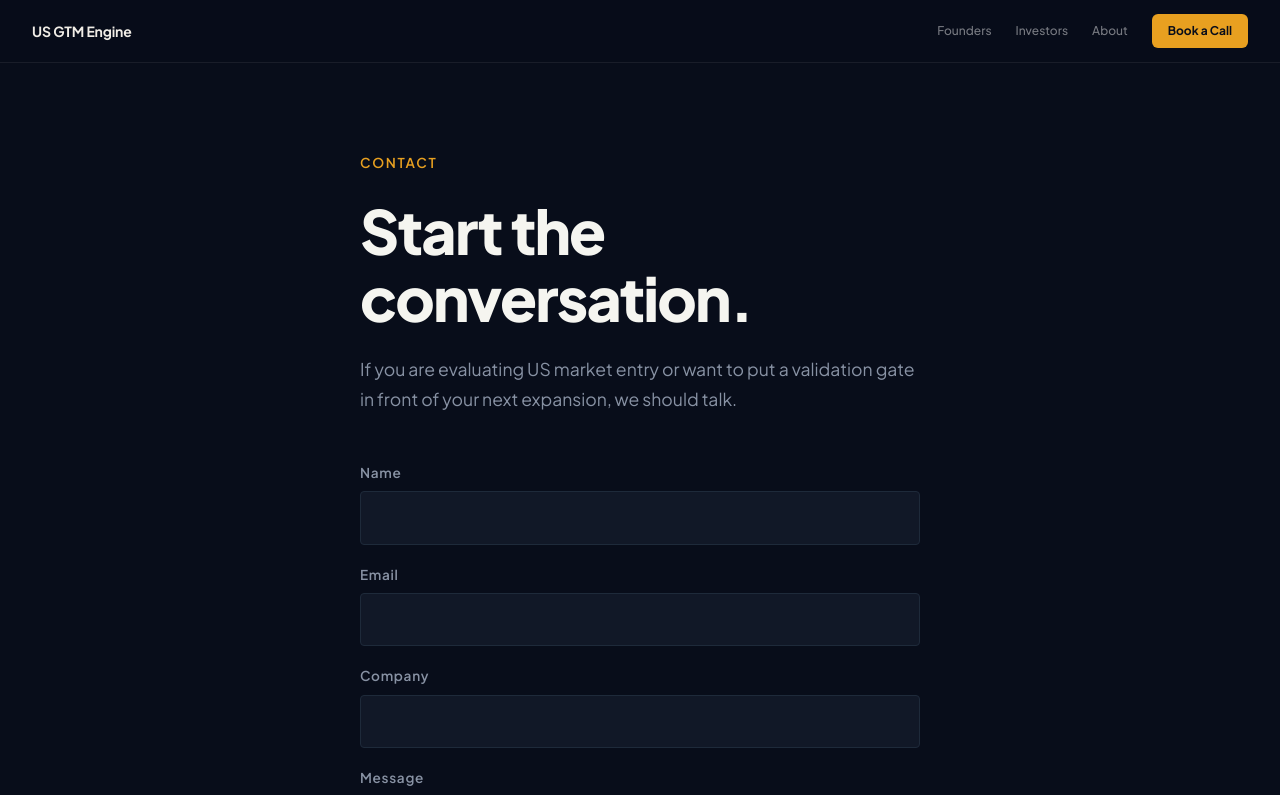
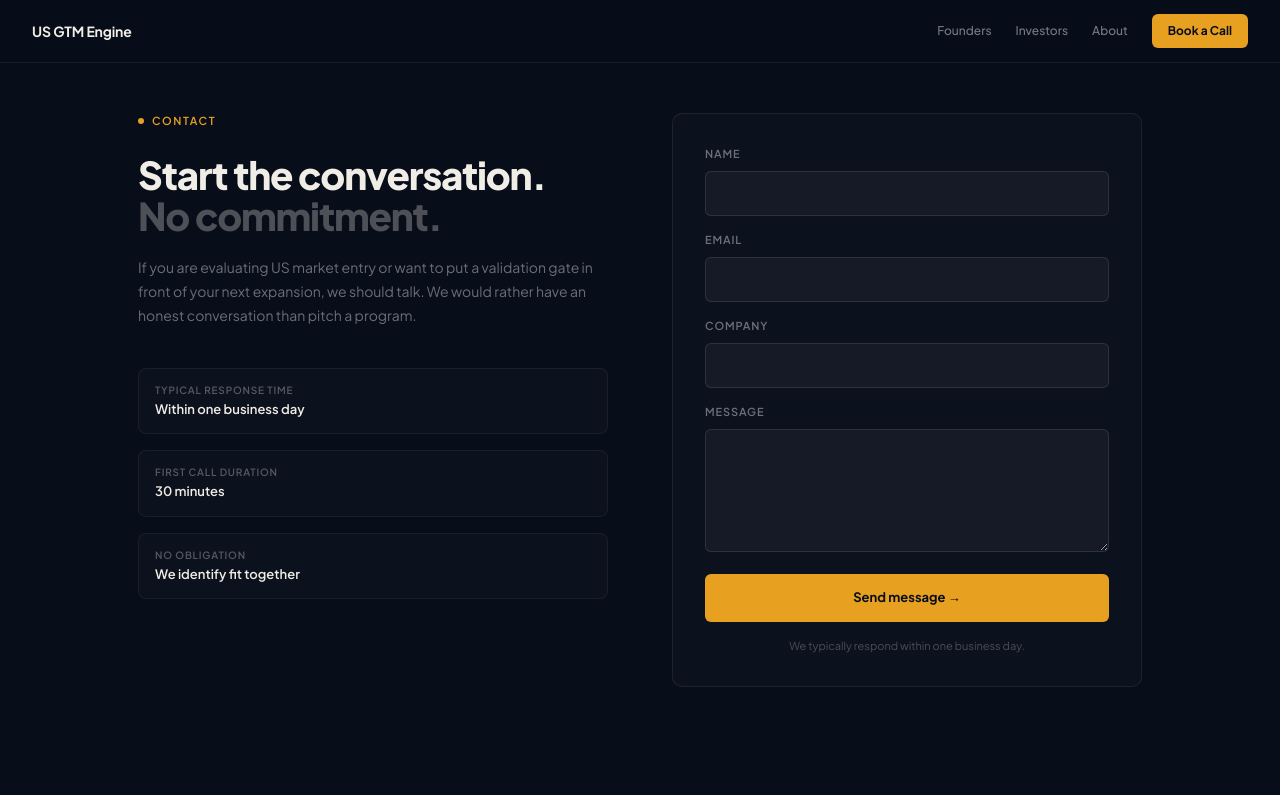
Before and after one commit to meetjohnsong/us-gtm-engine-v2, a Next.js app: page /contact in a window 1280 px wide. Shown: the top 795 px of the page. Built offline with nearby package versions, Linux system fonts and the light colour scheme.

Commit message:
Premium redesign — about and contact pages complete

```diff
--- a/app/about/page.tsx
+++ b/app/about/page.tsx
@@ -1,3 +1,4 @@
+'use client'
 export default function AboutPage() {
   const principles = [
     { title: 'Validate before you scale', text: 'Successful market entry begins with evidence, not assumptions.' },
@@ -7,92 +8,115 @@ export default function AboutPage() {
   ]
 
   const stats = [
-    { value: '25+', label: 'Years Experience', text: 'Enterprise GTM leadership' },
-    { value: '100+', label: 'Global Team', text: 'Research and execution infrastructure' },
-    { value: '3', label: 'Integrated Capabilities', text: 'Strategy • Intelligence • Execution' },
-    { value: '90–120', label: 'Day Sprint', text: 'Structured validation and launch' },
+    { value: '25+', label: 'Years experience' },
+    { value: '100+', label: 'Global team' },
+    { value: '3', label: 'Integrated capabilities' },
+    { value: '90', label: 'Day sprint' },
   ]
 
   const founders = [
-    { name: 'John Song', capability: 'GTM Strategy & Market Architecture', credential: 'Technology entrepreneur with 25+ years building B2B technology companies and leading enterprise go-to-market initiatives across software, data platforms, and AI-driven ventures.', image: 'https://www.usgtmengine.com/images/about/john_headshot_square.jpg', linkedin: 'https://linkedin.com/in/johnsong' },
-    { name: 'Bo Wandell', capability: 'US Market Entry & Execution', credential: 'Founder of LaunchAmerica and long-time advisor to international technology companies establishing operations and enterprise sales traction in the United States.', image: 'https://www.usgtmengine.com/images/about/bo_headshot_square.jpg', linkedin: 'https://linkedin.com/in/bo-wandell' },
-    { name: 'Milind Prabhudesai', capability: 'Market Intelligence & Data Platforms', credential: 'Co-founder of BizKonnect and leader in AI-driven market intelligence and account intelligence platforms used by global enterprise sales organizations.', image: 'https://www.usgtmengine.com/images/about/milind_headshot_square.jpg', linkedin: 'https://linkedin.com/in/milind-prabhudesai-2953181' },
-    { name: 'Partap Roy', capability: 'Global Research & Intelligence Operations', credential: 'Co-founder of BizKonnect and architect of global research and intelligence operations supporting enterprise go-to-market initiatives.', image: 'https://www.usgtmengine.com/images/about/partap_headshot_square.jpg', linkedin: 'https://linkedin.com/in/partap-roy-6a727b8' },
+    { name: 'John Song', capability: 'GTM Strategy & Market Architecture', credential: 'Technology entrepreneur with 25+ years building B2B technology companies and leading enterprise go-to-market initiatives across software, data platforms, and AI-driven ventures.', image: 'https://www.usgtmengine.com/images/about/john_headshot_square.jpg', linkedin: 'https://linkedin.com/in/johnsong', initials: 'JS' },
+    { name: 'Bo Wandell', capability: 'US Market Entry & Execution', credential: 'Founder of LaunchAmerica and long-time advisor to international technology companies establishing operations and enterprise sales traction in the United States.', image: 'https://www.usgtmengine.com/images/about/bo_headshot_square.jpg', linkedin: 'https://linkedin.com/in/bo-wandell', initials: 'BW' },
+    { name: 'Milind Prabhudesai', capability: 'Market Intelligence & Data Platforms', credential: 'Co-founder of BizKonnect and leader in AI-driven market intelligence platforms used by global enterprise sales organizations.', image: 'https://www.usgtmengine.com/images/about/milind_headshot_square.jpg', linkedin: 'https://linkedin.com/in/milind-prabhudesai-2953181', initials: 'MP' },
+    { name: 'Partap Roy', capability: 'Global Research & Intelligence Operations', credential: 'Co-founder of BizKonnect and architect of global research and intelligence operations supporting enterprise go-to-market initiatives.', image: 'https://www.usgtmengine.com/images/about/partap_headshot_square.jpg', linkedin: 'https://linkedin.com/in/partap-roy-6a727b8', initials: 'PR' },
   ]
 
   return (
-    <main>
-      <section style={{padding:'6rem 2.5rem 4rem',maxWidth:'860px',margin:'0 auto'}}>
-        <p style={{color:'#e8a020',fontSize:'0.85rem',fontWeight:'600',letterSpacing:'0.12em',textTransform:'uppercase',marginBottom:'1.5rem'}}>About</p>
-        <h1 style={{fontSize:'clamp(2.2rem, 5vw, 3.8rem)',fontWeight:'800',color:'#f5f5f0',lineHeight:'1.1',letterSpacing:'-0.03em',marginBottom:'1.5rem'}}>The team behind the system.</h1>
-        <p style={{color:'#8892a4',fontSize:'1.1rem',lineHeight:'1.7'}}>US GTM Engine is the operating system for validating and launching B2B technology companies in the United States.</p>
+    <main style={{fontFamily:"'Plus Jakarta Sans', sans-serif",maxWidth:'1100px',margin:'0 auto'}}>
+
+      {/* Hero */}
+      <section style={{padding:'56px 48px 48px'}}>
+        <div style={{display:'flex',alignItems:'center',gap:'8px',marginBottom:'24px'}}>
+          <div style={{width:'6px',height:'6px',background:'#e8a020',borderRadius:'50%'}}></div>
+          <span style={{color:'#e8a020',fontSize:'11px',fontWeight:'600',letterSpacing:'0.14em',textTransform:'uppercase'}}>About</span>
+        </div>
+        <h1 style={{fontSize:'clamp(2rem,3vw,2.8rem)',fontWeight:'800',color:'#f0ede6',lineHeight:'1.08',letterSpacing:'-0.03em',marginBottom:'20px'}}>
+          The team behind the system.<br/>
+          <span style={{color:'rgba(240,237,230,0.3)'}}>Built by operators.</span>
+        </h1>
+        <p style={{color:'rgba(255,255,255,0.4)',fontSize:'14px',lineHeight:'1.7',maxWidth:'520px'}}>
+          US GTM Engine is the operating system for validating and launching B2B technology companies in the United States. We have sat in the seats our clients are sitting in. We have made the expensive mistakes. We built this because we believe there is a better way.
+        </p>
       </section>
 
-      <section style={{backgroundColor:'#111827',borderTop:'1px solid #1e2a3a',borderBottom:'1px solid #1e2a3a',padding:'5rem 2.5rem'}}>
-        <div style={{maxWidth:'860px',margin:'0 auto'}}>
-          <p style={{color:'#e8a020',fontSize:'0.85rem',fontWeight:'600',letterSpacing:'0.12em',textTransform:'uppercase',marginBottom:'1rem'}}>Principles</p>
-          <h2 style={{fontSize:'clamp(1.8rem, 4vw, 3rem)',fontWeight:'800',color:'#f5f5f0',lineHeight:'1.15',letterSpacing:'-0.03em',marginBottom:'1rem'}}>Our principles</h2>
-          <p style={{color:'#8892a4',fontSize:'1.1rem',lineHeight:'1.7',marginBottom:'3rem'}}>A disciplined operating model for producing signal before scaling cost.</p>
-          <div style={{display:'grid',gridTemplateColumns:'1fr 1fr',gap:'1rem'}}>
-            {principles.map((item) => (
-              <div key={item.title} style={{backgroundColor:'#0a0f1e',border:'1px solid #1e2a3a',borderRadius:'8px',padding:'1.5rem 2rem'}}>
-                <p style={{color:'#f5f5f0',fontWeight:'700',marginBottom:'0.5rem'}}>{item.title}</p>
-                <p style={{color:'#8892a4',fontSize:'0.95rem',lineHeight:'1.6'}}>{item.text}</p>
+      {/* Principles */}
+      <section style={{padding:'0 48px 48px'}}>
+        <div style={{display:'flex',alignItems:'center',gap:'12px',marginBottom:'24px'}}>
+          <div style={{flex:1,height:'1px',background:'rgba(255,255,255,0.07)'}}></div>
+          <span style={{color:'rgba(255,255,255,0.25)',fontSize:'10px',fontWeight:'600',letterSpacing:'0.14em',textTransform:'uppercase'}}>Our principles</span>
+          <div style={{flex:1,height:'1px',background:'rgba(255,255,255,0.07)'}}></div>
         </div>
-            ))}
-          </div>
-        </div>
-      </section>
-
-      <section style={{padding:'5rem 2.5rem',maxWidth:'860px',margin:'0 auto'}}>
-        <p style={{color:'#e8a020',fontSize:'0.85rem',fontWeight:'600',letterSpacing:'0.12em',textTransform:'uppercase',marginBottom:'1rem'}}>Scale</p>
-        <h2 style={{fontSize:'clamp(1.8rem, 4vw, 3rem)',fontWeight:'800',color:'#f5f5f0',lineHeight:'1.15',letterSpacing:'-0.03em',marginBottom:'3rem'}}>Institutional depth</h2>
-        <div style={{display:'grid',gridTemplateColumns:'1fr 1fr 1fr 1fr',gap:'1rem'}}>
-          {stats.map((stat) => (
-            <div key={stat.label} style={{backgroundColor:'#111827',border:'1px solid #1e2a3a',borderRadius:'8px',padding:'1.5rem'}}>
-              <p style={{color:'#e8a020',fontSize:'2.5rem',fontWeight:'800',letterSpacing:'-0.03em',marginBottom:'0.25rem'}}>{stat.value}</p>
-              <p style={{color:'#f5f5f0',fontWeight:'700',fontSize:'0.85rem',marginBottom:'0.5rem'}}>{stat.label}</p>
-              <p style={{color:'#8892a4',fontSize:'0.85rem',lineHeight:'1.5'}}>{stat.text}</p>
+        <div style={{display:'grid',gridTemplateColumns:'1fr 1fr',gap:'8px'}}>
+          {principles.map((item,i) => (
+            <div key={i} style={{backgroundColor:'rgba(255,255,255,0.02)',border:'1px solid rgba(255,255,255,0.05)',borderRadius:'8px',padding:'20px'}}>
+              <p style={{color:'#f0ede6',fontSize:'13px',fontWeight:'700',marginBottom:'6px'}}>{item.title}</p>
+              <p style={{color:'rgba(255,255,255,0.35)',fontSize:'12px',lineHeight:'1.6'}}>{item.text}</p>
             </div>
           ))}
         </div>
       </section>
 
-      <section style={{backgroundColor:'#111827',borderTop:'1px solid #1e2a3a',borderBottom:'1px solid #1e2a3a',padding:'5rem 2.5rem'}}>
-        <div style={{maxWidth:'1100px',margin:'0 auto'}}>
-          <p style={{color:'#e8a020',fontSize:'0.85rem',fontWeight:'600',letterSpacing:'0.12em',textTransform:'uppercase',marginBottom:'1rem'}}>Leadership</p>
-          <h2 style={{fontSize:'clamp(1.8rem, 4vw, 3rem)',fontWeight:'800',color:'#f5f5f0',lineHeight:'1.15',letterSpacing:'-0.03em',marginBottom:'1rem'}}>Founding partners</h2>
-          <p style={{color:'#8892a4',fontSize:'1.1rem',lineHeight:'1.7',marginBottom:'3rem'}}>Leadership across strategy, intelligence, and execution.</p>
-          <div style={{display:'grid',gridTemplateColumns:'1fr 1fr 1fr 1fr',gap:'1.5rem',marginBottom:'2rem'}}>
-            {founders.map((founder) => (
-              <a key={founder.name} href={founder.linkedin} target="_blank" rel="noreferrer" style={{display:'block',textDecoration:'none'}}>
-                <div style={{backgroundColor:'#0a0f1e',border:'1px solid #1e2a3a',borderRadius:'8px',overflow:'hidden'}}>
-                  <div style={{height:'240px',overflow:'hidden',backgroundColor:'#1e2a3a'}}>
-                    <img src={founder.image} alt={founder.name} style={{width:'100%',height:'100%',objectFit:'cover',objectPosition:'top'}} />
+      {/* Stats */}
+      <section style={{padding:'0 48px 48px'}}>
+        <div style={{display:'grid',gridTemplateColumns:'repeat(4,1fr)',gap:'1px',background:'rgba(255,255,255,0.06)',borderRadius:'10px',overflow:'hidden'}}>
+          {stats.map((stat,i) => (
+            <div key={i} style={{background:'#080d1a',padding:'24px 20px'}}>
+              <div style={{color:'#e8a020',fontSize:'26px',fontWeight:'800',letterSpacing:'-0.03em',marginBottom:'4px'}}>{stat.value}</div>
+              <div style={{color:'rgba(255,255,255,0.35)',fontSize:'12px',fontWeight:'500'}}>{stat.label}</div>
             </div>
-                  <div style={{padding:'1.5rem'}}>
-                    <p style={{color:'#8892a4',fontSize:'0.75rem',fontWeight:'600',letterSpacing:'0.1em',textTransform:'uppercase',marginBottom:'1rem',minHeight:'2.5rem'}}>{founder.capability}</p>
-                    <div style={{borderTop:'1px solid #1e2a3a',paddingTop:'1rem',marginBottom:'1rem'}} />
-                    <h3 style={{color:'#f5f5f0',fontSize:'1.1rem',fontWeight:'700',marginBottom:'0.75rem'}}>{founder.name}</h3>
-                    <p style={{color:'#8892a4',fontSize:'0.85rem',lineHeight:'1.6',marginBottom:'1rem'}}>{founder.credential}</p>
-                    <p style={{color:'#e8a020',fontSize:'0.85rem',fontWeight:'600'}}>View LinkedIn →</p>
+          ))}
+        </div>
+      </section>
+
+      {/* Founders */}
+      <section style={{padding:'0 48px 48px'}}>
+        <div style={{display:'flex',alignItems:'center',gap:'12px',marginBottom:'24px'}}>
+          <div style={{flex:1,height:'1px',background:'rgba(255,255,255,0.07)'}}></div>
+          <span style={{color:'rgba(255,255,255,0.25)',fontSize:'10px',fontWeight:'600',letterSpacing:'0.14em',textTransform:'uppercase'}}>Founding partners</span>
+          <div style={{flex:1,height:'1px',background:'rgba(255,255,255,0.07)'}}></div>
+        </div>
+
+        <div style={{display:'grid',gridTemplateColumns:'repeat(4,1fr)',gap:'12px',marginBottom:'12px'}}>
+          {founders.map((founder,i) => (
+            <a key={i} href={founder.linkedin} target="_blank" rel="noreferrer" style={{textDecoration:'none',display:'block'}}>
+              <div style={{backgroundColor:'rgba(255,255,255,0.02)',border:'1px solid rgba(255,255,255,0.07)',borderRadius:'10px',overflow:'hidden'}}>
+                <div style={{height:'200px',overflow:'hidden',backgroundColor:'rgba(255,255,255,0.04)',display:'flex',alignItems:'center',justifyContent:'center',position:'relative'}}>
+                  <img
+                    src={founder.image}
+                    alt={founder.name}
+                    style={{width:'100%',height:'100%',objectFit:'cover',objectPosition:'top'}}
+                    onError={(e) => {
+                      e.currentTarget.style.display='none'
+                    }}
+                  />
+                </div>
+                <div style={{padding:'16px'}}>
+                  <p style={{color:'rgba(255,255,255,0.3)',fontSize:'9px',fontWeight:'600',letterSpacing:'0.1em',textTransform:'uppercase',marginBottom:'10px',minHeight:'24px'}}>{founder.capability}</p>
+                  <div style={{height:'1px',background:'rgba(255,255,255,0.07)',marginBottom:'12px'}}></div>
+                  <p style={{color:'#f0ede6',fontSize:'14px',fontWeight:'700',marginBottom:'8px'}}>{founder.name}</p>
+                  <p style={{color:'rgba(255,255,255,0.35)',fontSize:'11px',lineHeight:'1.6',marginBottom:'12px'}}>{founder.credential}</p>
+                  <p style={{color:'#e8a020',fontSize:'11px',fontWeight:'600'}}>View LinkedIn →</p>
                 </div>
               </div>
             </a>
           ))}
         </div>
-          <div style={{backgroundColor:'#0a0f1e',border:'1px solid #1e2a3a',borderRadius:'8px',padding:'1.5rem 2rem'}}>
-            <p style={{color:'#f5f5f0',fontWeight:'700',marginBottom:'0.5rem'}}>Extended Operating Team</p>
-            <p style={{color:'#8892a4',fontSize:'0.95rem',lineHeight:'1.6'}}>US GTM Engine is supported by a global operating team of more than 100 professionals across market intelligence, research, and go-to-market execution.</p>
-          </div>
+
+        <div style={{backgroundColor:'rgba(255,255,255,0.02)',border:'1px solid rgba(255,255,255,0.07)',borderRadius:'8px',padding:'20px 24px'}}>
+          <p style={{color:'#f0ede6',fontSize:'13px',fontWeight:'700',marginBottom:'4px'}}>Extended Operating Team</p>
+          <p style={{color:'rgba(255,255,255,0.35)',fontSize:'12px',lineHeight:'1.6'}}>US GTM Engine is supported by a global operating team of more than 100 professionals across market intelligence, research, and go-to-market execution.</p>
         </div>
       </section>
 
-      <section style={{padding:'5rem 2.5rem',textAlign:'center',maxWidth:'640px',margin:'0 auto'}}>
-        <h2 style={{fontSize:'2rem',fontWeight:'800',color:'#f5f5f0',marginBottom:'1rem',letterSpacing:'-0.02em'}}>Want to know if we are the right fit?</h2>
-        <p style={{color:'#8892a4',fontSize:'1.1rem',lineHeight:'1.7',marginBottom:'2rem'}}>We would rather have an honest conversation than pitch a program. Let us talk.</p>
-        <a href="/contact" style={{display:'inline-block',backgroundColor:'#e8a020',color:'#0a0f1e',padding:'0.9rem 2rem',borderRadius:'4px',fontWeight:'700',fontSize:'1rem'}}>Book a call</a>
+      {/* CTA */}
+      <section style={{margin:'0 48px 64px',backgroundColor:'rgba(232,160,32,0.08)',border:'1px solid rgba(232,160,32,0.2)',borderRadius:'10px',padding:'24px 28px',display:'flex',alignItems:'center',justifyContent:'space-between'}}>
+        <div>
+          <div style={{color:'#f0ede6',fontSize:'16px',fontWeight:'700',letterSpacing:'-0.01em',marginBottom:'4px'}}>Want to know if we are the right fit?</div>
+          <div style={{color:'rgba(255,255,255,0.35)',fontSize:'12px'}}>One conversation. No commitment.</div>
+        </div>
+        <a href="/contact" style={{backgroundColor:'#e8a020',color:'#080d1a',fontSize:'13px',fontWeight:'700',padding:'12px 24px',borderRadius:'6px',whiteSpace:'nowrap',textDecoration:'none'}}>Book a call →</a>
       </section>
+
     </main>
   )
 }
--- a/app/contact/page.tsx
+++ b/app/contact/page.tsx
@@ -11,40 +11,78 @@ export default function ContactPage() {
   }
 
   return (
-    <main>
-      <section style={{padding:'6rem 2.5rem 4rem',maxWidth:'640px',margin:'0 auto'}}>
-        <p style={{color:'#e8a020',fontSize:'0.85rem',fontWeight:'600',letterSpacing:'0.12em',textTransform:'uppercase',marginBottom:'1.5rem'}}>Contact</p>
-        <h1 style={{fontSize:'clamp(2.2rem, 5vw, 3.8rem)',fontWeight:'800',color:'#f5f5f0',lineHeight:'1.1',letterSpacing:'-0.03em',marginBottom:'1.5rem'}}>Start the conversation.</h1>
-        <p style={{color:'#8892a4',fontSize:'1.1rem',lineHeight:'1.7',marginBottom:'3rem'}}>If you are evaluating US market entry or want to put a validation gate in front of your next expansion, we should talk.</p>
+    <main style={{fontFamily:"'Plus Jakarta Sans', sans-serif",maxWidth:'1100px',margin:'0 auto'}}>
 
+      <section style={{padding:'56px 48px 48px',display:'grid',gridTemplateColumns:'1fr 1fr',gap:'64px',alignItems:'start'}}>
+
+        {/* Left */}
+        <div>
+          <div style={{display:'flex',alignItems:'center',gap:'8px',marginBottom:'24px'}}>
+            <div style={{width:'6px',height:'6px',background:'#e8a020',borderRadius:'50%'}}></div>
+            <span style={{color:'#e8a020',fontSize:'11px',fontWeight:'600',letterSpacing:'0.14em',textTransform:'uppercase'}}>Contact</span>
+          </div>
+          <h1 style={{fontSize:'clamp(2rem,3vw,2.8rem)',fontWeight:'800',color:'#f0ede6',lineHeight:'1.08',letterSpacing:'-0.03em',marginBottom:'20px'}}>
+            Start the conversation.<br/>
+            <span style={{color:'rgba(240,237,230,0.3)'}}>No commitment.</span>
+          </h1>
+          <p style={{color:'rgba(255,255,255,0.4)',fontSize:'14px',lineHeight:'1.7',marginBottom:'40px'}}>
+            If you are evaluating US market entry or want to put a validation gate in front of your next expansion, we should talk. We would rather have an honest conversation than pitch a program.
+          </p>
+
+          <div style={{display:'flex',flexDirection:'column',gap:'16px'}}>
+            {[
+              {label:'Typical response time',val:'Within one business day'},
+              {label:'First call duration',val:'30 minutes'},
+              {label:'No obligation',val:'We identify fit together'},
+            ].map((item,i) => (
+              <div key={i} style={{display:'flex',alignItems:'center',gap:'16px',padding:'14px 16px',backgroundColor:'rgba(255,255,255,0.02)',border:'1px solid rgba(255,255,255,0.05)',borderRadius:'8px'}}>
+                <div style={{flex:1}}>
+                  <div style={{color:'rgba(255,255,255,0.3)',fontSize:'10px',fontWeight:'600',letterSpacing:'0.08em',textTransform:'uppercase',marginBottom:'2px'}}>{item.label}</div>
+                  <div style={{color:'#f0ede6',fontSize:'13px',fontWeight:'600'}}>{item.val}</div>
+                </div>
+              </div>
+            ))}
+          </div>
+        </div>
+
+        {/* Right — Form */}
+        <div style={{backgroundColor:'rgba(255,255,255,0.02)',border:'1px solid rgba(255,255,255,0.07)',borderRadius:'10px',padding:'32px'}}>
           {submitted ? (
-          <div style={{backgroundColor:'#111827',border:'1px solid #1e2a3a',borderRadius:'8px',padding:'2.5rem',textAlign:'center'}}>
-            <p style={{color:'#e8a020',fontSize:'1.1rem',fontWeight:'700',marginBottom:'0.5rem'}}>Message received.</p>
-            <p style={{color:'#8892a4',lineHeight:'1.7'}}>We typically respond within one business day.</p>
+            <div style={{textAlign:'center',padding:'40px 0'}}>
+              <div style={{width:'48px',height:'48px',borderRadius:'50%',backgroundColor:'rgba(232,160,32,0.15)',border:'1px solid rgba(232,160,32,0.3)',display:'flex',alignItems:'center',justifyContent:'center',margin:'0 auto 16px'}}>
+                <span style={{color:'#e8a020',fontSize:'20px'}}>✓</span>
+              </div>
+              <p style={{color:'#f0ede6',fontSize:'16px',fontWeight:'700',marginBottom:'8px'}}>Message received.</p>
+              <p style={{color:'rgba(255,255,255,0.4)',fontSize:'13px',lineHeight:'1.6'}}>We typically respond within one business day.</p>
             </div>
           ) : (
-          <form onSubmit={handleSubmit} style={{display:'flex',flexDirection:'column',gap:'1.25rem'}}>
-            <div style={{display:'flex',flexDirection:'column',gap:'0.5rem'}}>
-              <label style={{color:'#8892a4',fontSize:'0.85rem',fontWeight:'600',letterSpacing:'0.05em'}}>Name</label>
-              <input required type="text" style={{backgroundColor:'#111827',border:'1px solid #1e2a3a',borderRadius:'4px',padding:'0.85rem 1rem',color:'#f5f5f0',fontSize:'1rem',outline:'none',width:'100%'}} />
+            <form onSubmit={handleSubmit} style={{display:'flex',flexDirection:'column',gap:'16px'}}>
+              <div>
+                <label style={{color:'rgba(255,255,255,0.4)',fontSize:'11px',fontWeight:'600',letterSpacing:'0.08em',textTransform:'uppercase',display:'block',marginBottom:'8px'}}>Name</label>
+                <input required type="text" style={{width:'100%',backgroundColor:'rgba(255,255,255,0.04)',border:'1px solid rgba(255,255,255,0.1)',borderRadius:'6px',padding:'12px 14px',color:'#f0ede6',fontSize:'13px',outline:'none',boxSizing:'border-box'}} />
               </div>
-            <div style={{display:'flex',flexDirection:'column',gap:'0.5rem'}}>
-              <label style={{color:'#8892a4',fontSize:'0.85rem',fontWeight:'600',letterSpacing:'0.05em'}}>Email</label>
-              <input required type="email" style={{backgroundColor:'#111827',border:'1px solid #1e2a3a',borderRadius:'4px',padding:'0.85rem 1rem',color:'#f5f5f0',fontSize:'1rem',outline:'none',width:'100%'}} />
+              <div>
+                <label style={{color:'rgba(255,255,255,0.4)',fontSize:'11px',fontWeight:'600',letterSpacing:'0.08em',textTransform:'uppercase',display:'block',marginBottom:'8px'}}>Email</label>
+                <input required type="email" style={{width:'100%',backgroundColor:'rgba(255,255,255,0.04)',border:'1px solid rgba(255,255,255,0.1)',borderRadius:'6px',padding:'12px 14px',color:'#f0ede6',fontSize:'13px',outline:'none',boxSizing:'border-box'}} />
               </div>
-            <div style={{display:'flex',flexDirection:'column',gap:'0.5rem'}}>
-              <label style={{color:'#8892a4',fontSize:'0.85rem',fontWeight:'600',letterSpacing:'0.05em'}}>Company</label>
-              <input required type="text" style={{backgroundColor:'#111827',border:'1px solid #1e2a3a',borderRadius:'4px',padding:'0.85rem 1rem',color:'#f5f5f0',fontSize:'1rem',outline:'none',width:'100%'}} />
+              <div>
+                <label style={{color:'rgba(255,255,255,0.4)',fontSize:'11px',fontWeight:'600',letterSpacing:'0.08em',textTransform:'uppercase',display:'block',marginBottom:'8px'}}>Company</label>
+                <input required type="text" style={{width:'100%',backgroundColor:'rgba(255,255,255,0.04)',border:'1px solid rgba(255,255,255,0.1)',borderRadius:'6px',padding:'12px 14px',color:'#f0ede6',fontSize:'13px',outline:'none',boxSizing:'border-box'}} />
               </div>
-            <div style={{display:'flex',flexDirection:'column',gap:'0.5rem'}}>
-              <label style={{color:'#8892a4',fontSize:'0.85rem',fontWeight:'600',letterSpacing:'0.05em'}}>Message</label>
-              <textarea required rows={5} style={{backgroundColor:'#111827',border:'1px solid #1e2a3a',borderRadius:'4px',padding:'0.85rem 1rem',color:'#f5f5f0',fontSize:'1rem',outline:'none',width:'100%',resize:'vertical'}} />
+              <div>
+                <label style={{color:'rgba(255,255,255,0.4)',fontSize:'11px',fontWeight:'600',letterSpacing:'0.08em',textTransform:'uppercase',display:'block',marginBottom:'8px'}}>Message</label>
+                <textarea required rows={5} style={{width:'100%',backgroundColor:'rgba(255,255,255,0.04)',border:'1px solid rgba(255,255,255,0.1)',borderRadius:'6px',padding:'12px 14px',color:'#f0ede6',fontSize:'13px',outline:'none',resize:'vertical',boxSizing:'border-box'}} />
               </div>
-            <button type="submit" style={{backgroundColor:'#e8a020',color:'#0a0f1e',padding:'0.9rem 2rem',borderRadius:'4px',fontWeight:'700',fontSize:'1rem',border:'none',cursor:'pointer',alignSelf:'flex-start'}}>Send message</button>
-            <p style={{color:'#8892a4',fontSize:'0.85rem'}}>We typically respond within one business day.</p>
+              <button type="submit" style={{backgroundColor:'#e8a020',color:'#080d1a',padding:'14px 24px',borderRadius:'6px',fontWeight:'700',fontSize:'13px',border:'none',cursor:'pointer',width:'100%',fontFamily:"'Plus Jakarta Sans', sans-serif"}}>
+                Send message →
+              </button>
+              <p style={{color:'rgba(255,255,255,0.25)',fontSize:'11px',textAlign:'center'}}>We typically respond within one business day.</p>
             </form>
           )}
+        </div>
+
       </section>
+
     </main>
   )
 }
```
Lines whose indentation alone changed are shown as unchanged.
